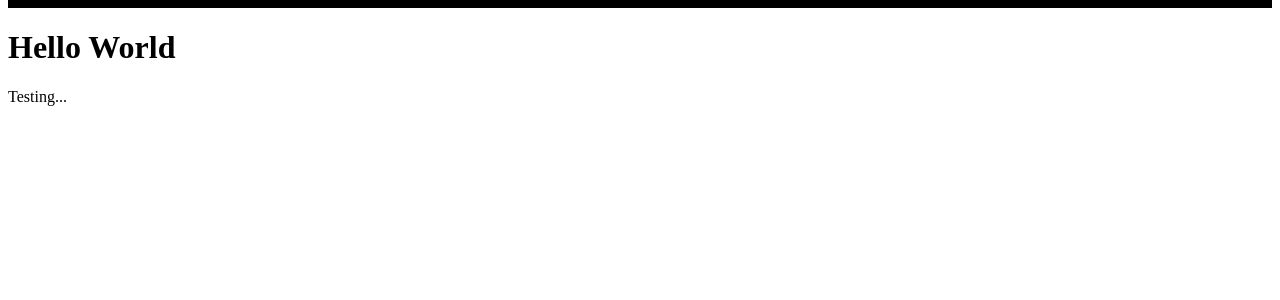
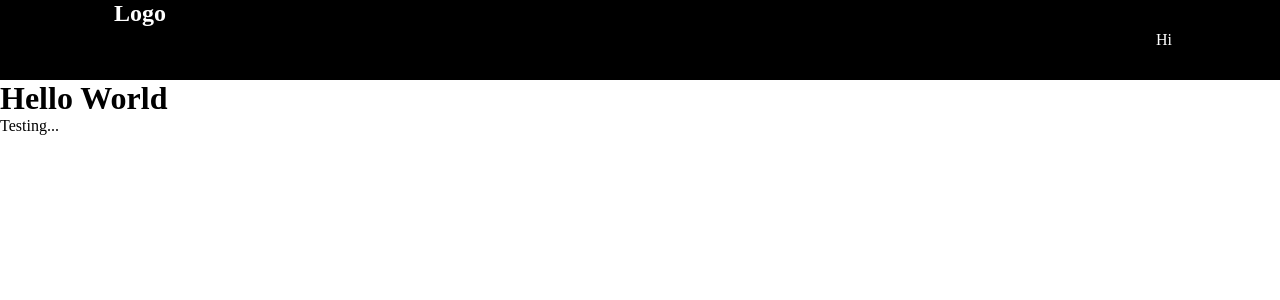
Before and after one commit to rjointer2/reactPortfolio, a Next.js app in the folder client/: page / in a window 1280 px wide. Shown: the top 300 px of the page. Built offline with nearby package versions, Linux system fonts and the light colour scheme.

Commit message:
test main commit

```diff
--- a/client/components/Navbar/Navbar.js
+++ b/client/components/Navbar/Navbar.js
@@ -1,20 +1,25 @@
 
 import React from 'react';
-import { Nav, NavContainer } from './NavbarStyles';
+import { NavLogo, NavMenu, MobileMenu, Nav, NavContainer, NavLinks } from './NavbarStyles';
 
-import Link from 'next/link';
 
 const Navbar = () => {
     return (
-        <div>
-            <Nav>
-                <NavContainer>
-                    <Link href="#">
-                        Logo
-                    </Link>
-                </NavContainer>
-            </Nav>
-        </div>
+        <Nav>
+            <NavContainer>
+                <NavLogo to="#">
+                    Logo
+                </NavLogo>
+                <MobileMenu>
+
+                </MobileMenu>
+                <NavMenu>
+                    <NavLinks href="#">
+                        Hi
+                    </NavLinks>
+                </NavMenu>
+            </NavContainer>
+        </Nav>
     )
 }
 
--- a/client/components/Navbar/NavbarStyles.js
+++ b/client/components/Navbar/NavbarStyles.js
@@ -1,21 +1,21 @@
 
 import styled from 'styled-components';
-import Link from 'next/link';
-//import { Link as ReactScroll } from 'react-scroll';
+import { Link } from 'react-scroll';
+import { Link as LinkN } from 'react-scroll';
 
 export const Nav = styled.nav`
     background: #000;
     height: 80px;
-    margin-top: -80px;
     display: flex;
     justify-content: center;
-    align-item: center;
+    align-items: center;
     font-size: 1rem;
     position: sticky;
     top: 0;
     z-index: 10;
+    width: 100%;
 
-    @media screen and  (max-width: 960px) {
+    @media screen and (max-width: 960px) {
         transition: 0.8s all ease;
     }
 `;
@@ -29,3 +29,58 @@ export const NavContainer = styled.div`
     padding: 0 24px;
     max-width: 1100px;
 `;
+
+export const NavLogo = styled(Link)`
+    color: #fff;
+    justify-self: flex-start;
+    cursor: pointer;
+    font-size: 1.5rem;
+    display: flex;
+    align-items: 24px;
+    font-weight: bold;
+    text-decoration: none;
+`
+
+export const MobileMenu = styled.div`
+    display: none;
+
+    @media screen and (max-width: 768px) {
+        display: block;
+        position: absolute;
+        top: 0;
+        right: 0;
+        font-size: 1.8rem;
+        cursor: pointer;
+    }
+`
+
+export const NavMenu = styled.ul`
+    display: flex;
+    align-items: center;
+    list-style: none;
+    text-align: center;
+    margin-right: -22px;
+
+    @media screen and (max-width: 768px) {
+        display: none;
+    }
+`
+
+export const NavItem = styled.li`
+    height: 80px;
+`
+
+export const NavLinks = styled(LinkN)`
+    color: #fff;
+    display: flex;
+    align-items: center;
+    text-decoration: none;
+    padding: 0 1rem;
+    height: 100%;
+    cursor: pointer;
+
+    &.active {
+        border-bottom: 3px solid #fff;
+    }
+
+`
--- a/client/package.json
+++ b/client/package.json
@@ -18,5 +18,8 @@
     "react-dom": "^17.0.2",
     "react-scroll": "^1.8.2",
     "styled-components": "^5.3.0"
+  },
+  "devDependencies": {
+    "babel-plugin-styled-components": "^1.12.0"
   }
 }
--- a/client/pages/_app.js
+++ b/client/pages/_app.js
@@ -1,10 +1,8 @@
 
-import './style.css';
+import './style.css'
 
 const App = ({Component, pageProps}) => {
     // we will psss the components and pages as props
-
-    console.log(Component)
 
     return <Component {...pageProps}/>
 
--- a/client/pages/index.js
+++ b/client/pages/index.js
@@ -2,11 +2,11 @@ import Navbar from "../components/Navbar/Navbar";
 
 const Index = () => {
     return (
-        <>
+        <div>
             <Navbar/>
             <h1>Hello World</h1>
             <p>Testing...</p>
-        </>
+        </div>
     )
 }
 
--- a/client/pages/style.css
+++ b/client/pages/style.css
@@ -1,14 +1,6 @@
 
-/* test */
-
-a {
-    color: red;
-    justify-self: flex-start;
-    font-size: 1rem;
-    display: flex;
-    align-items: center;
-    margin-left: 24px;
-    font-weight: bold;
-    margin-top: 1em;
-    text-decoration: none;
+* {
+    padding: 0;
+    margin: 0;
+    box-sizing: border-box;
 }
```
Also changed, not shown: client/.babelrc (added), 1 other file (tests, documents, lock files or other folders).
